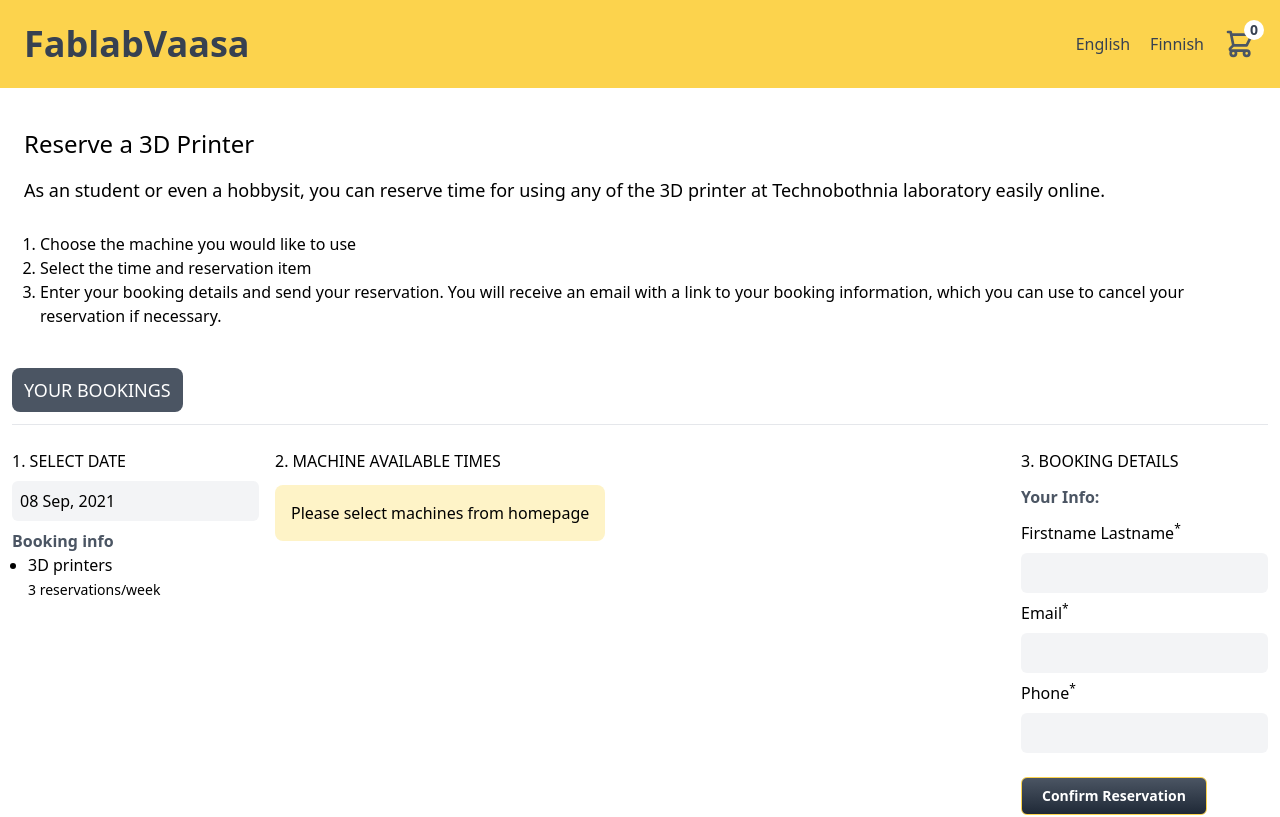
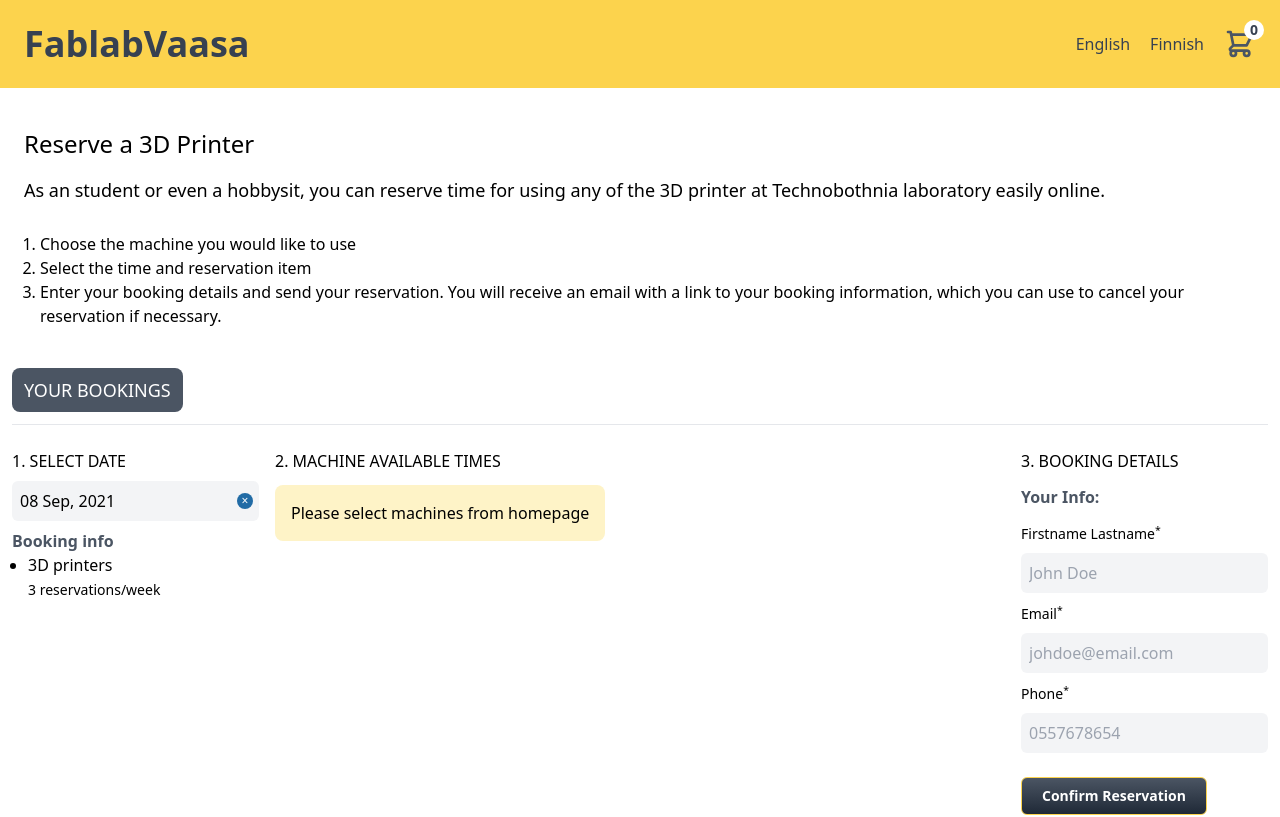
Before and after one commit to Sulaymon333/fablab-vaasa, a Next.js app: page /en/reserve-machine in a window 1280 px wide. Shown: the top 817 px of the page. Built offline with nearby package versions, Linux system fonts and the light colour scheme.

Commit message:
fixed date and implemented form handling

```diff
--- a/components/Booking.js
+++ b/components/Booking.js
@@ -1,14 +1,17 @@
 import { useSelector } from 'react-redux';
 import { selectItems, updateBasket } from '../slices/basketSlice';
-import { useState, useRef } from 'react';
+import { useState } from 'react';
 import { format } from 'date-fns';
 import { useDispatch } from 'react-redux';
+import DatePicker from 'react-datepicker';
+import 'react-datepicker/dist/react-datepicker.css';
 
 const Booking = () => {
     const [booked, setBooked] = useState([]);
     const basketItems = useSelector(selectItems);
+    const [startDate, setStartDate] = useState(new Date());
     const [dateFormatted, setDateFormatted] = useState(format(new Date(), 'dd MMM, yyyy'));
-    const inputRef = useRef(null);
+    const [formData, setFormData] = useState({ firstName_LastName: '', email: '', phone: '' });
 
     const dispatch = useDispatch();
 
@@ -45,17 +48,19 @@ const Booking = () => {
         setBooked([...booked, data]);
     };
 
-    const handleDateChange = (e) => {
-        setDate(e.target.value);
-        setDateFormatted(format(new Date(e.target.value), 'dd MMM, yyyy'));
+    const handleDateChange = (date) => {
+        setStartDate(date);
+        setDateFormatted(format(new Date(date), 'dd MMM, yyyy'));
     };
 
-    const handleDateFocus = (e) => {
-        e.target.type = 'date';
+    const handleFormChange = (e) => {
+        const inputValue = e.target.value;
+        setFormData({ ...formData, [e.target.name]: inputValue });
     };
 
-    const handleDateBlur = (e) => {
-        e.target.type = 'text';
+    const handleSubmit = (e) => {
+        e.preventDefault();
+        console.log(formData);
     };
 
     return (
@@ -67,14 +72,14 @@ const Booking = () => {
             <section className="flex flex-wrap gap-1 mt-6 space-y-6 md:space-y-0">
                 <article>
                     <h2 className="uppercase font-md">1. select date</h2>
-                    <input
-                        type="text"
+                    <DatePicker
+                        selected={startDate}
+                        onChange={(date) => handleDateChange(date)}
+                        dateFormat="dd MMM, yyyy"
+                        filterDate={(date) => date.getDay() !== 0 && date.getDay() !== 6}
+                        minDate={new Date()}
+                        isClearable={true}
                         className="p-2 my-2 bg-gray-100 rounded-md"
-                        value={dateFormatted}
-                        onChange={(e) => handleDateChange(e)}
-                        onFocus={handleDateFocus}
-                        onBlur={handleDateBlur}
-                        ref={inputRef}
                     />
 
                     <h3 className="font-bold text-gray-600">Booking info</h3>
@@ -123,7 +128,7 @@ const Booking = () => {
                         )}
                     </div>
                 </article>
-                <form>
+                <article>
                     <h2 className="uppercase font-md">3. Booking details</h2>
                     <div className="my-3 space-y-2">
                         {basketItems.map((item1) =>
@@ -156,38 +161,59 @@ const Booking = () => {
                         )}
                     </div>
                     <h3 className="mb-3 font-bold text-gray-600">Your Info:</h3>
-                    <div>
+                    <form onSubmit={handleSubmit}>
                         <div>
-                            <label htmlFor="">
+                            <label htmlFor="firstName_LastName" className="text-sm">
                                 Firstname Lastname<sup>*</sup>
                             </label>
                             <br />
-                            <input type="text" name="" id="" className="w-full p-2 my-2 bg-gray-100 rounded-md" />
+                            <input
+                                type="text"
+                                name="firstName_LastName"
+                                id="firstName_LastName"
+                                value={formData.firstName_LastName}
+                                placeholder="John Doe"
+                                className="w-full p-2 my-2 bg-gray-100 rounded-md"
+                                onChange={handleFormChange}
+                            />
                         </div>
                         <div>
-                            <label htmlFor="">
+                            <label htmlFor="email" className="text-sm">
                                 Email<sup>*</sup>
                             </label>
                             <br />
-                            <input type="email" name="" id="" className="w-full p-2 my-2 bg-gray-100 rounded-md" />
+                            <input
+                                type="email"
+                                name="email"
+                                id="email"
+                                value={formData.email}
+                                placeholder="johdoe@email.com"
+                                className="w-full p-2 my-2 bg-gray-100 rounded-md"
+                                onChange={handleFormChange}
+                            />
                         </div>
                         <div>
-                            <label htmlFor="">
+                            <label htmlFor="phone" className="text-sm">
                                 Phone<sup>*</sup>
                             </label>
                             <br />
                             <input
                                 type="tel"
-                                name=""
-                                id=""
+                                name="phone"
+                                id="phone"
+                                value={formData.phone}
+                                placeholder="0557678654"
                                 className="w-full p-2 my-2 bg-gray-100 rounded-md"
-                                pattern="[0-9]{3}-[0-9]{2}-[0-9]{3}"
+                                pattern="[0-9]{10}"
+                                onChange={handleFormChange}
                             />
                         </div>
 
-                        <button className="mt-4 btn">confirm reservation</button>
-                    </div>
-                </form>
+                        <button className="mt-4 btn" type="submit">
+                            confirm reservation
+                        </button>
+                    </form>
+                </article>
             </section>
         </div>
     );
--- a/components/Checkout.js
+++ b/components/Checkout.js
@@ -8,7 +8,7 @@ const Checkout = ({ basketItems }) => {
     const dispatch = useDispatch();
 
     return (
-        <div className="absolute right-8 z-50 p-4 px-5 pl-3 rounded-lg shadow-lg bg-gray-50 top-[5.5rem]">
+        <div className="absolute right-0 z-50 p-4 px-5 pl-3 rounded-lg shadow-lg bg-gray-50 top-[4rem]">
             <div className="flex flex-col">
                 <ul className="flex-col space-y-4">
                     {basketItems.map((item) => {
--- a/components/Header.js
+++ b/components/Header.js
@@ -15,7 +15,7 @@ function Header() {
 
     return (
         <header className="sticky top-0 z-40 p-6 bg-yellow-300">
-            <nav className="flex justify-between mx-auto text-gray-700 max-w-screen-2xl">
+            <nav className="relative flex justify-between mx-auto text-gray-700 max-w-screen-2xl">
                 <Link href="/">
                     <h1 className="text-4xl font-bold hover:border-b-0 link">FablabVaasa</h1>
                 </Link>
--- a/package.json
+++ b/package.json
@@ -12,6 +12,7 @@
     "date-fns": "^2.24.0",
     "next": "latest",
     "react": "^17.0.2",
+    "react-datepicker": "^4.3.0",
     "react-dom": "^17.0.2",
     "react-redux": "^7.2.5",
     "tailwind-scrollbar-hide": "^1.0.3"
```
Also changed, not shown: 1 other file (tests, documents, lock files or other folders).
